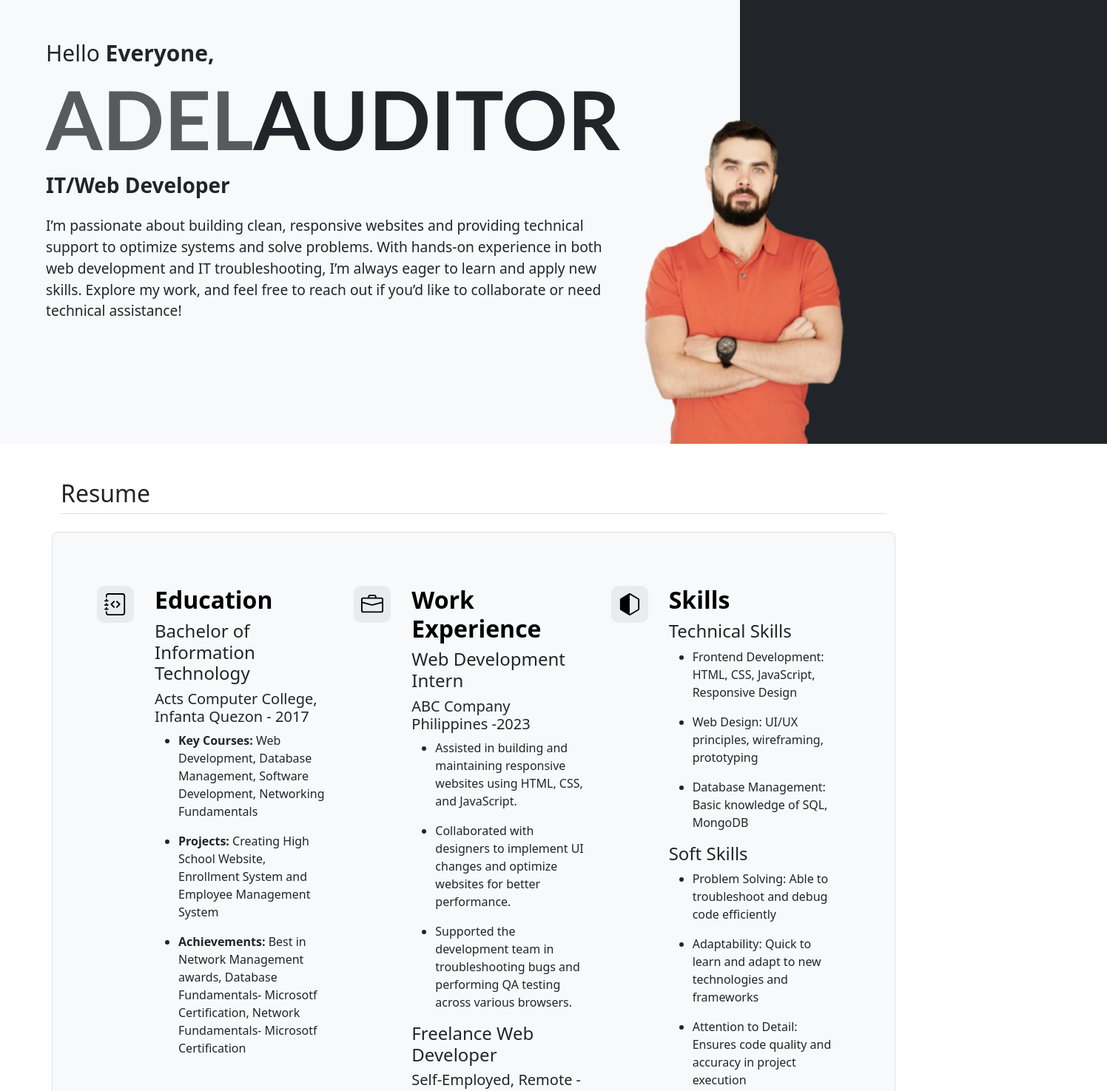
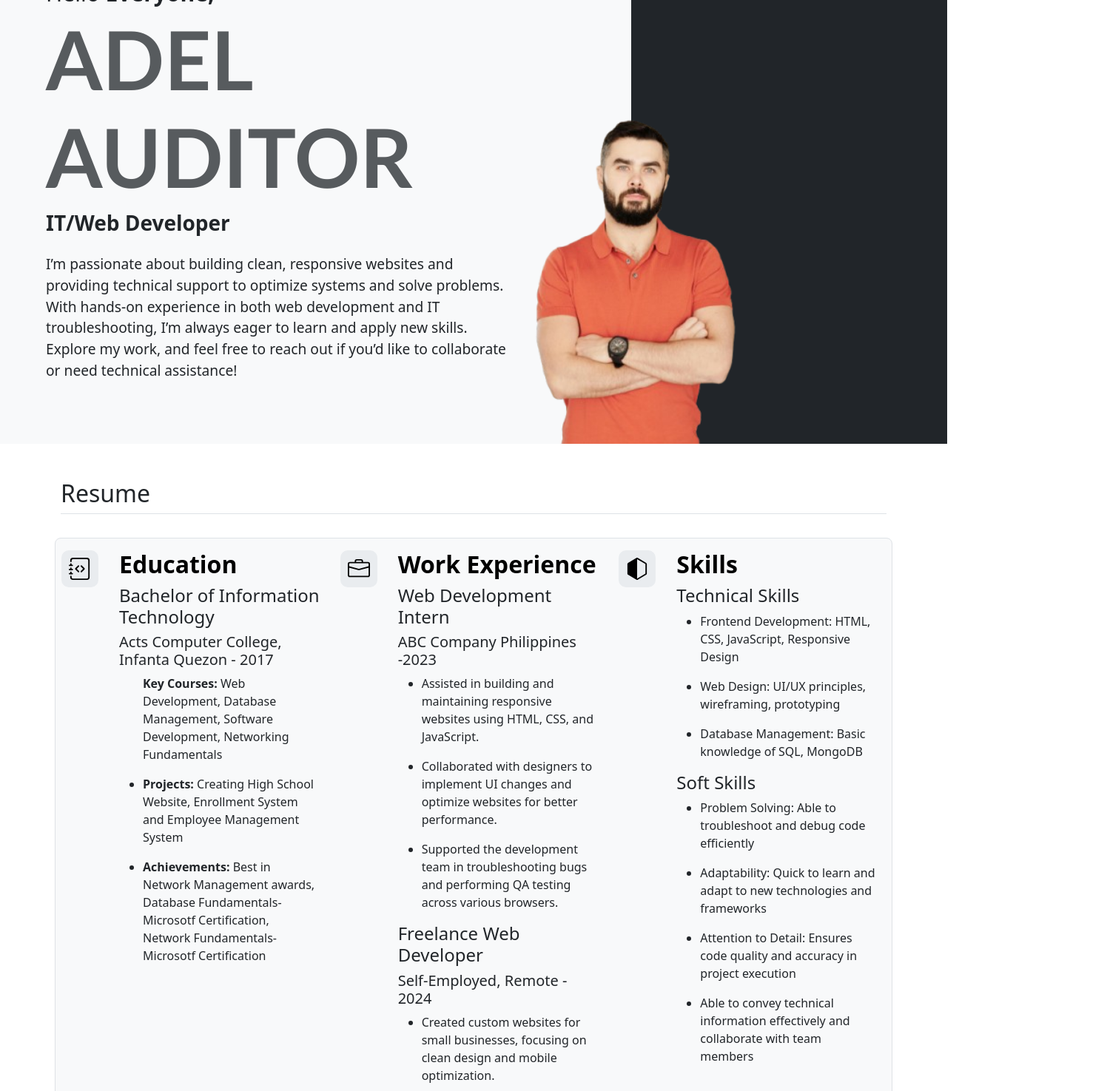
Before and after one commit to ad3lwebdev/Portfolio, a plain HTML site: page index.html in a window 1280 px wide. Shown: the top 1475 px of the page at 74% size, 1496 px wide, since content can reach past the window. Drawn offline with nearby package versions, Linux system fonts and the light colour scheme.

Commit message:
Update index.html

```diff
--- a/index.html
+++ b/index.html
@@ -8,25 +8,34 @@
     <link href="https://cdn.jsdelivr.net/npm/bootstrap@5.3.3/dist/css/bootstrap.min.css" rel="stylesheet" integrity="sha384-QWTKZyjpPEjISv5WaRU9OFeRpok6YctnYmDr5pNlyT2bRjXh0JMhjY6hW+ALEwIH" crossorigin="anonymous">
 </head>
 <body>
+
+
     <div class="head-container">
-        <div class="bg-color1 bg-body-tertiary" >
-            <div class="container">
-                  <div class="text "> <p style="font-size: 30px; margin-bottom: 0;">Hello<span style="font-weight: bold;"> Everyone,</span></p></div>
-                  <div class="text"> <h1 class="profile-name text-body-secondary">ADEL<span class="surname text-dark">AUDITOR</span></h1></div>
+        <div class="bg-color1 bg-body-tertiary col-sm-10 col-lg-8 col-md-8" >
+            <div class="container col-12">
+                  <div class="text  "> <p style="font-size: 30px; margin-bottom: 0;">Hello<span style="font-weight: bold;"> Everyone,</span></p></div>
+                  <div class="text"> <h1 class="profile-name text-body-secondary col-12" >ADEL<span  class="col-12"> AUDITOR</span></h1></div>
                   <div class="text "> <h3 style="font-weight: bolder;">IT/Web Developer</h3></div>
                 <div class="text pt-3"> <p style="font-size: larger; font-family: system-ui, -apple-system, BlinkMacSystemFont, 'Segoe UI', Roboto, Oxygen, Ubuntu, Cantarell, 'Open Sans', 'Helvetica Neue', sans-serif;">I’m passionate about building clean, responsive websites and providing technical support to optimize systems and solve problems. With hands-on experience in both web development and IT troubleshooting, I’m always eager to learn and apply new skills. Explore my work, and feel free to reach out if you’d like to collaborate or need technical assistance!</p></div>
                 </div>
         </div>
-        <div class="bg-color2 text-bg-dark">
+        <div class="bg-color2 text-bg-dark col-sm-2 col-lg-4 col-md-4">
+          <div>
           <img src="./imgs/profile-picture.png" alt="profile-picture" class="profile" >
         </div>
+        </div>
     </div>
+
+
+
 <div class="resume-container pt-5">
     <div class="container">
+
         <h2 class="pb-2 border-bottom mb-5">Resume</h2>
-       <div class="row g-4 py-5 row-cols-1 row-cols-lg-3 p-5 mb-4 h-100 p-5 border rounded-3 bg-body-tertiary ">
-        <div class="col d-flex align-items-start ">
-          <div class="icon-square text-body-emphasis bg-body-secondary d-inline-flex align-items-center justify-content-center fs-4 flex-shrink-0 me-3">
+
+       <div class=" row g-3 row-cols-1 row-cols-lg-3 mb-4 h-100 border rounded-3 bg-body-tertiary">
+        <div class="d-flex align-items-start col-sm-12 ">
+          <div class="icon-square  text-body-emphasis bg-body-secondary d-inline-flex align-items-center justify-content-center fs-4 flex-shrink-0 me-3">
             <svg xmlns="http://www.w3.org/2000/svg" width="30" height="30" fill="currentColor" class="bi bi-journal-code" viewBox="0 0 16 16">
               <path fill-rule="evenodd" d="M8.646 5.646a.5.5 0 0 1 .708 0l2 2a.5.5 0 0 1 0 .708l-2 2a.5.5 0 0 1-.708-.708L10.293 8 8.646 6.354a.5.5 0 0 1 0-.708m-1.292 0a.5.5 0 0 0-.708 0l-2 2a.5.5 0 0 0 0 .708l2 2a.5.5 0 0 0 .708-.708L5.707 8l1.647-1.646a.5.5 0 0 0 0-.708"/>
               <path d="M3 0h10a2 2 0 0 1 2 2v12a2 2 0 0 1-2 2H3a2 2 0 0 1-2-2v-1h1v1a1 1 0 0 0 1 1h10a1 1 0 0 0 1-1V2a1 1 0 0 0-1-1H3a1 1 0 0 0-1 1v1H1V2a2 2 0 0 1 2-2"/>
@@ -38,7 +47,7 @@
             <h4> Bachelor of Information Technology</h4>
             <h5>Acts Computer College, Infanta Quezon - 2017</h5>
             <ul>
-                <li> <p style="text-align: left;"><span style="font-weight: bold;"> Key Courses:</span> Web Development, Database Management, Software Development, Networking Fundamentals</p> </li>
+                <li<p style="text-align: left;"><span style="font-weight: bold;"> Key Courses:</span> Web Development, Database Management, Software Development, Networking Fundamentals</p> </li>
                  <li> <p style="text-align: left;"> <span style="font-weight: bold;">Projects:</span> Creating High School Website, Enrollment System and Employee Management System</p></li>
                  <li><p style="text-align: left;"> <span style="font-weight: bold;">Achievements:</span> Best in Network Management awards, Database Fundamentals- Microsotf Certification, Network Fundamentals- Microsotf Certification</p></li>
             </ul>
```
